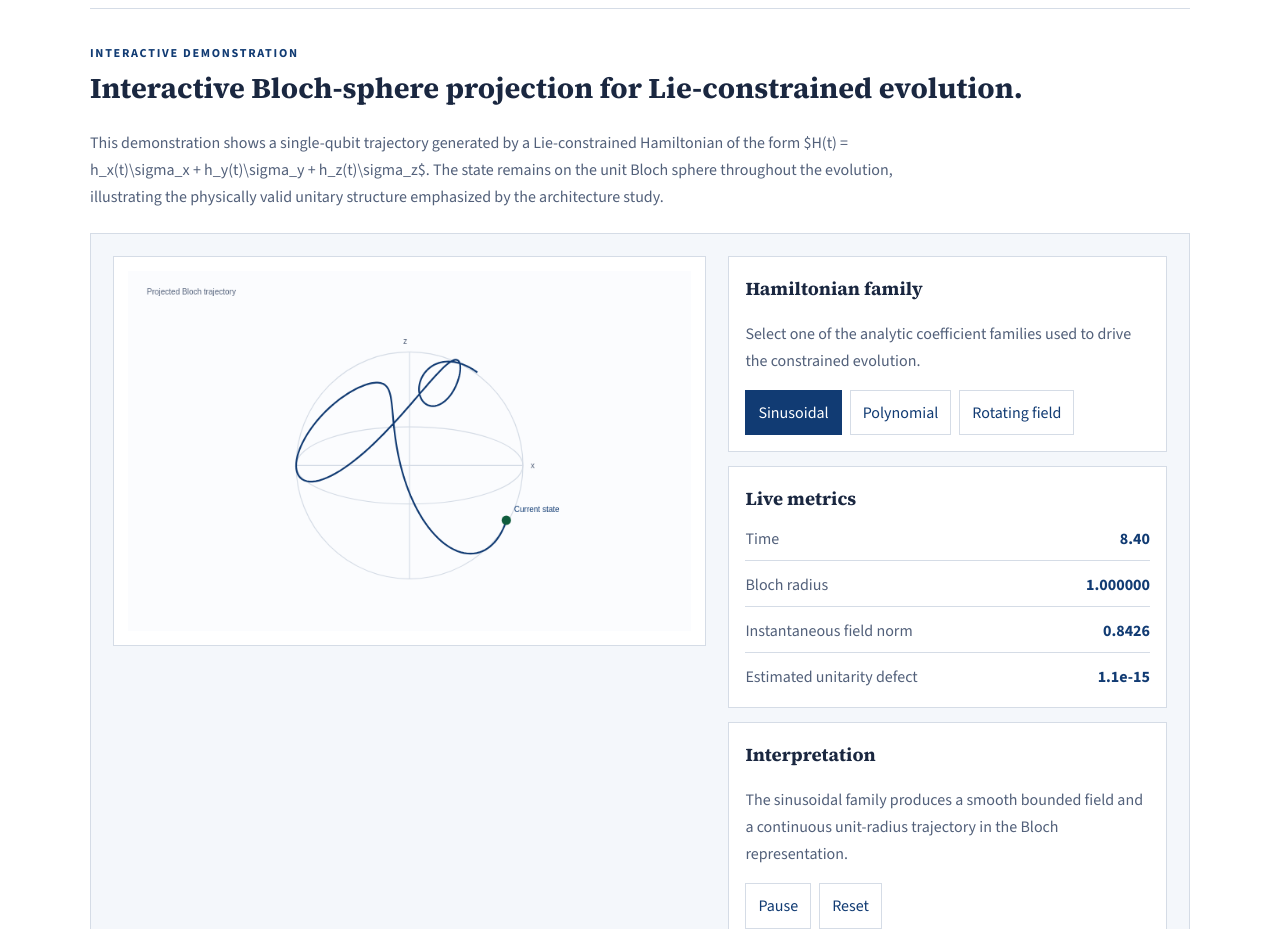
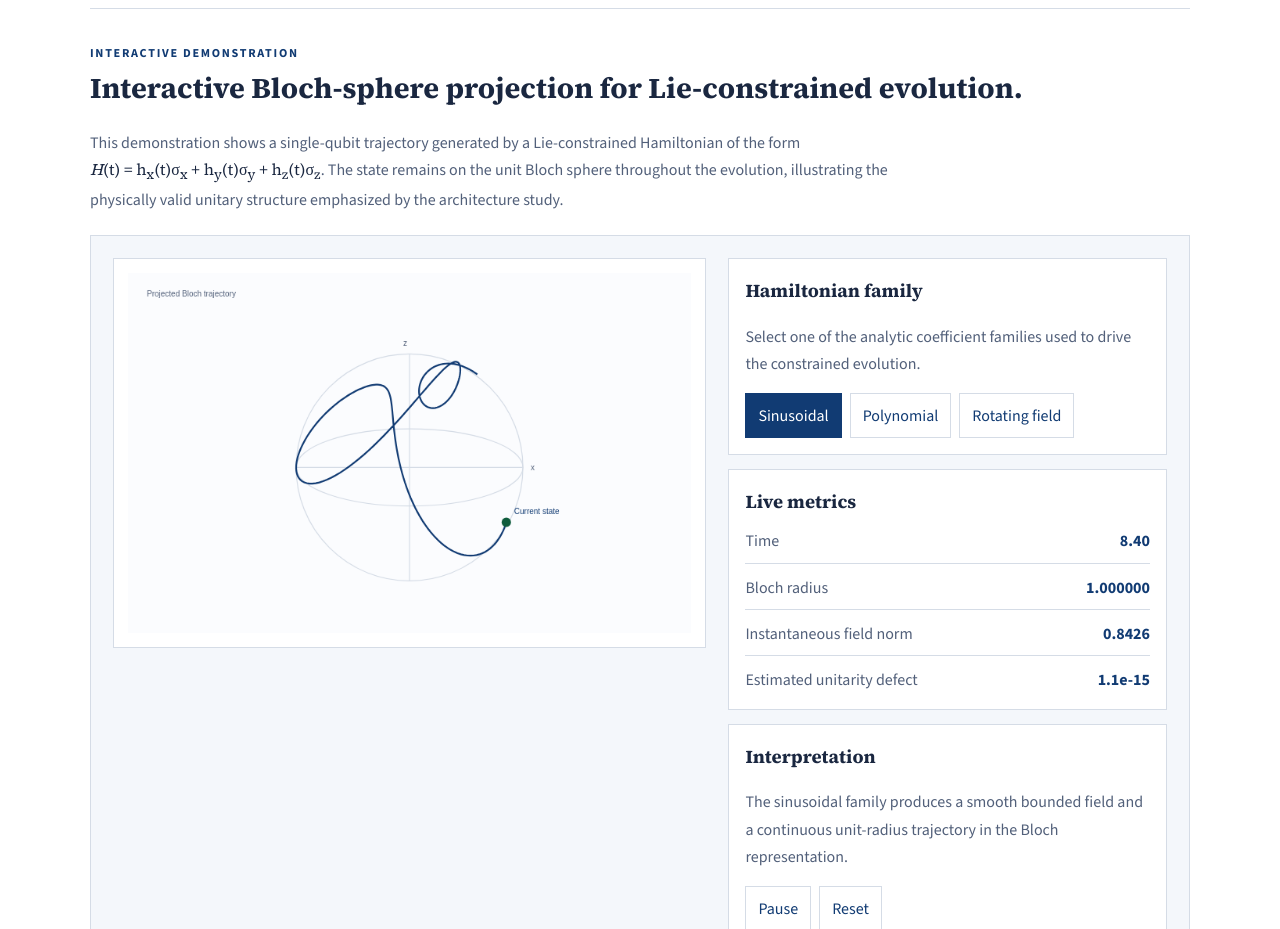
Before and after one commit to thmolena/Lie-Algebra-for-Hamiltonian-Simulation, a plain HTML site: page index.html in a window 1280 px wide. Shown: the part 2420-3349 px from the top of the page. Drawn offline with nearby package versions, Linux system fonts and the light colour scheme.

Commit message:
Update research website

```diff
--- a/index.html
+++ b/index.html
@@ -303,6 +303,12 @@
     font-weight: 700;
   }
 
+  .math-inline {
+    font-family: "Source Serif 4", serif;
+    color: var(--ink);
+    white-space: nowrap;
+  }
+
   .evidence-table {
     width: 100%;
     border-collapse: collapse;
@@ -539,7 +545,7 @@
       <div class="section-label">Interactive Demonstration</div>
       <h2>Interactive Bloch-sphere projection for Lie-constrained evolution.</h2>
       <p class="lede">
-        This demonstration shows a single-qubit trajectory generated by a Lie-constrained Hamiltonian of the form $H(t) = h_x(t)\sigma_x + h_y(t)\sigma_y + h_z(t)\sigma_z$. The state remains on the unit Bloch sphere throughout the evolution, illustrating the physically valid unitary structure emphasized by the architecture study.
+        This demonstration shows a single-qubit trajectory generated by a Lie-constrained Hamiltonian of the form <span class="math-inline"><em>H</em>(t) = h<sub>x</sub>(t)&sigma;<sub>x</sub> + h<sub>y</sub>(t)&sigma;<sub>y</sub> + h<sub>z</sub>(t)&sigma;<sub>z</sub></span>. The state remains on the unit Bloch sphere throughout the evolution, illustrating the physically valid unitary structure emphasized by the architecture study.
       </p>
 
       <div class="demo-shell">
```
